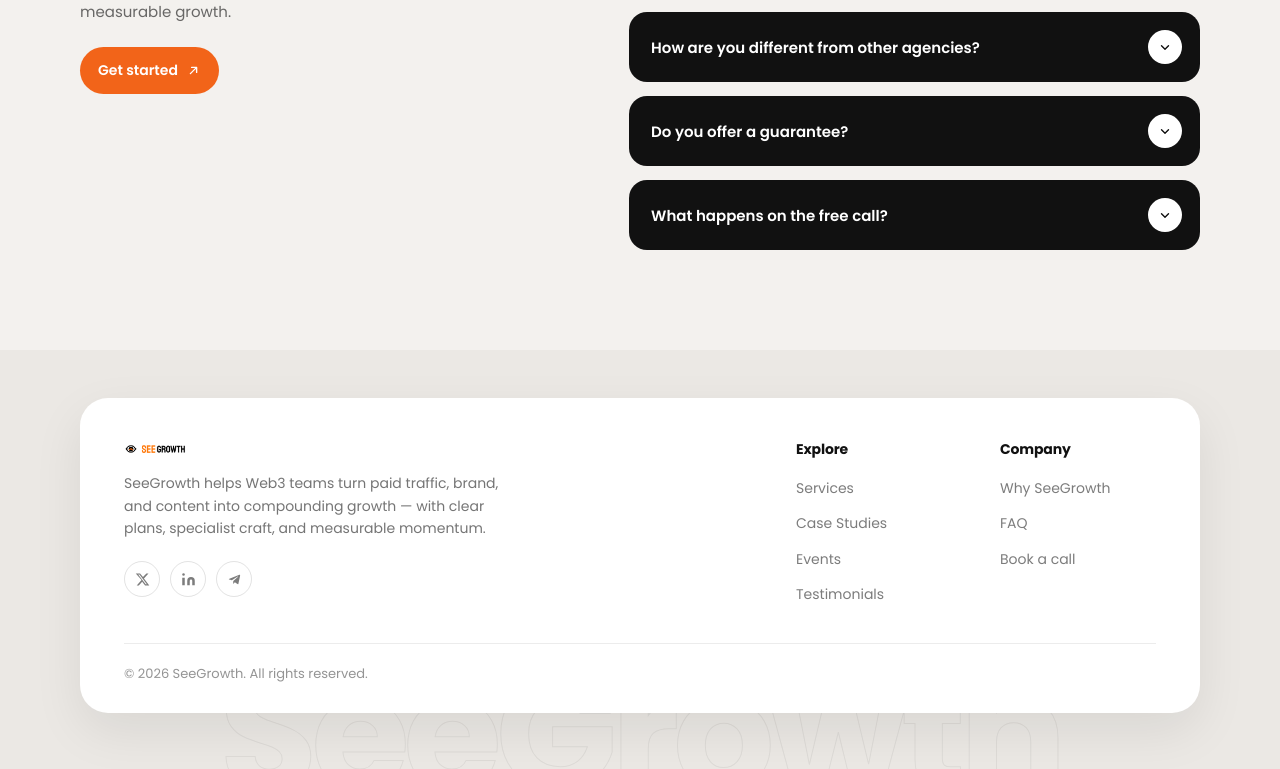
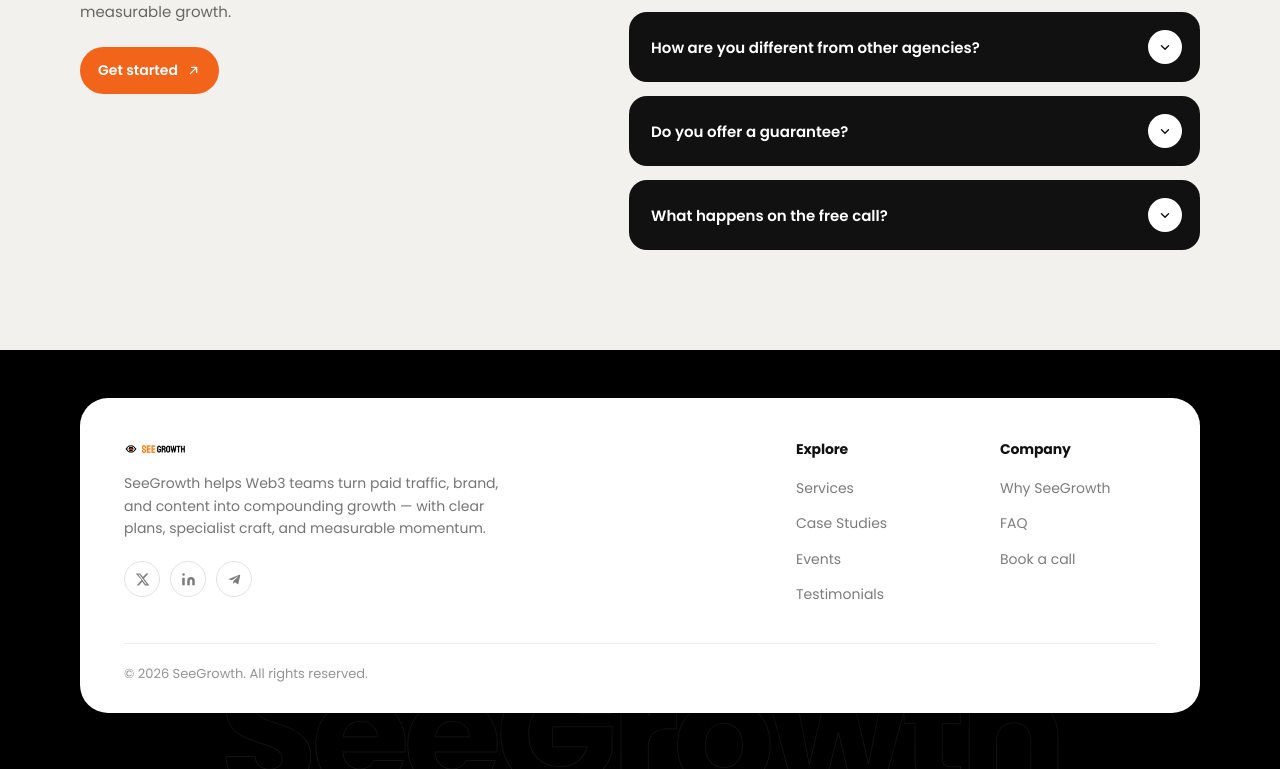
Before and after one commit to Esimuda/SeeGrowth, a React (Vite) app: page / in a window 1280 px wide. Shown: the part 6343-7112 px from the top of the page. Built offline with nearby package versions, Linux system fonts and the light colour scheme.

Commit message:
Set the footer section background to black outside the card.

```diff
--- a/style.css
+++ b/style.css
@@ -1421,7 +1421,7 @@ button { font-family: var(--font-main); }
   position: relative;
   overflow: hidden;
   padding: 48px 5.5% 56px;
-  background: #ebe8e4;
+  background: #000;
   color: #111;
 }
 
@@ -1436,7 +1436,7 @@ button { font-family: var(--font-main); }
   letter-spacing: -0.04em;
   line-height: 0.8;
   color: transparent;
-  -webkit-text-stroke: 1px rgba(17, 17, 17, 0.06);
+  -webkit-text-stroke: 1px rgba(255, 255, 255, 0.08);
   pointer-events: none;
   user-select: none;
   white-space: nowrap;
@@ -1451,7 +1451,7 @@ button { font-family: var(--font-main); }
   padding: 40px 44px 28px;
   border-radius: 28px;
   background: #fff;
-  box-shadow: 0 18px 50px rgba(17, 17, 17, 0.08);
+  box-shadow: 0 18px 50px rgba(0, 0, 0, 0.35);
 }
 
 .footer-top {
```
